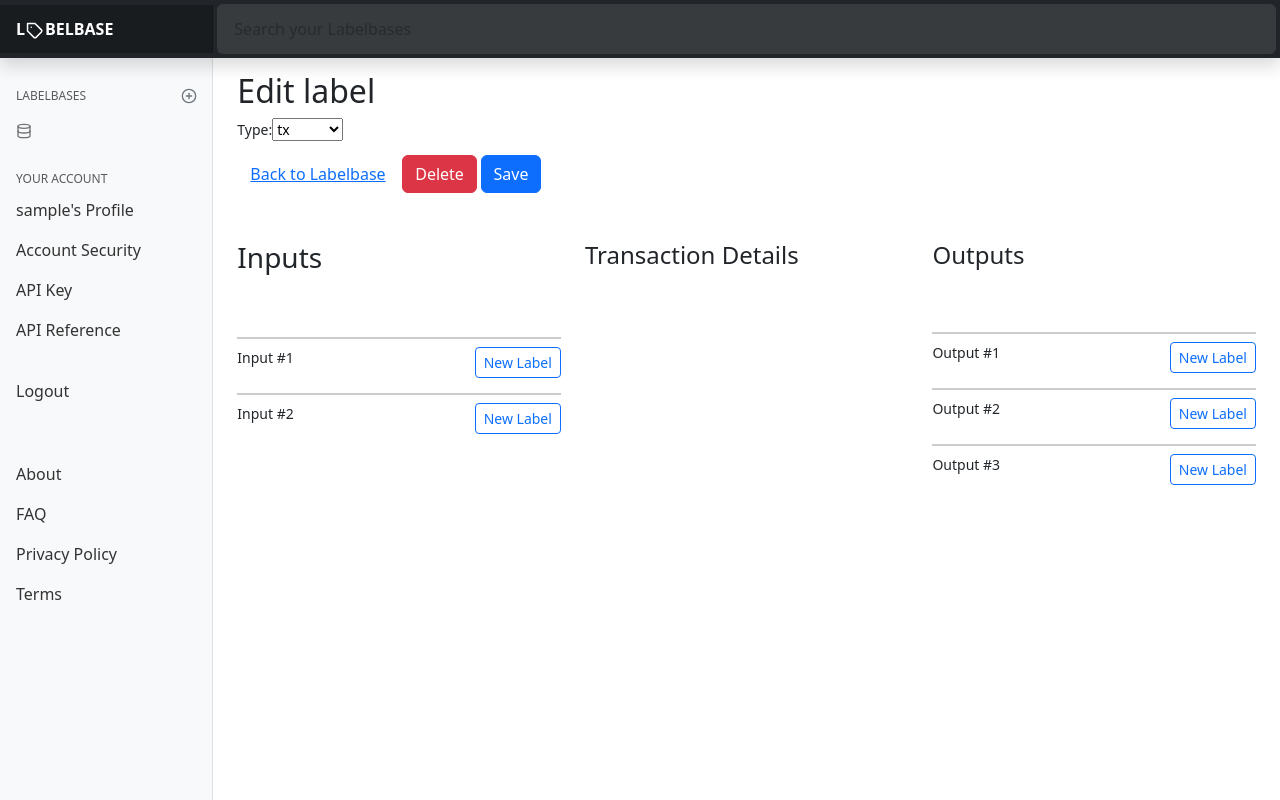
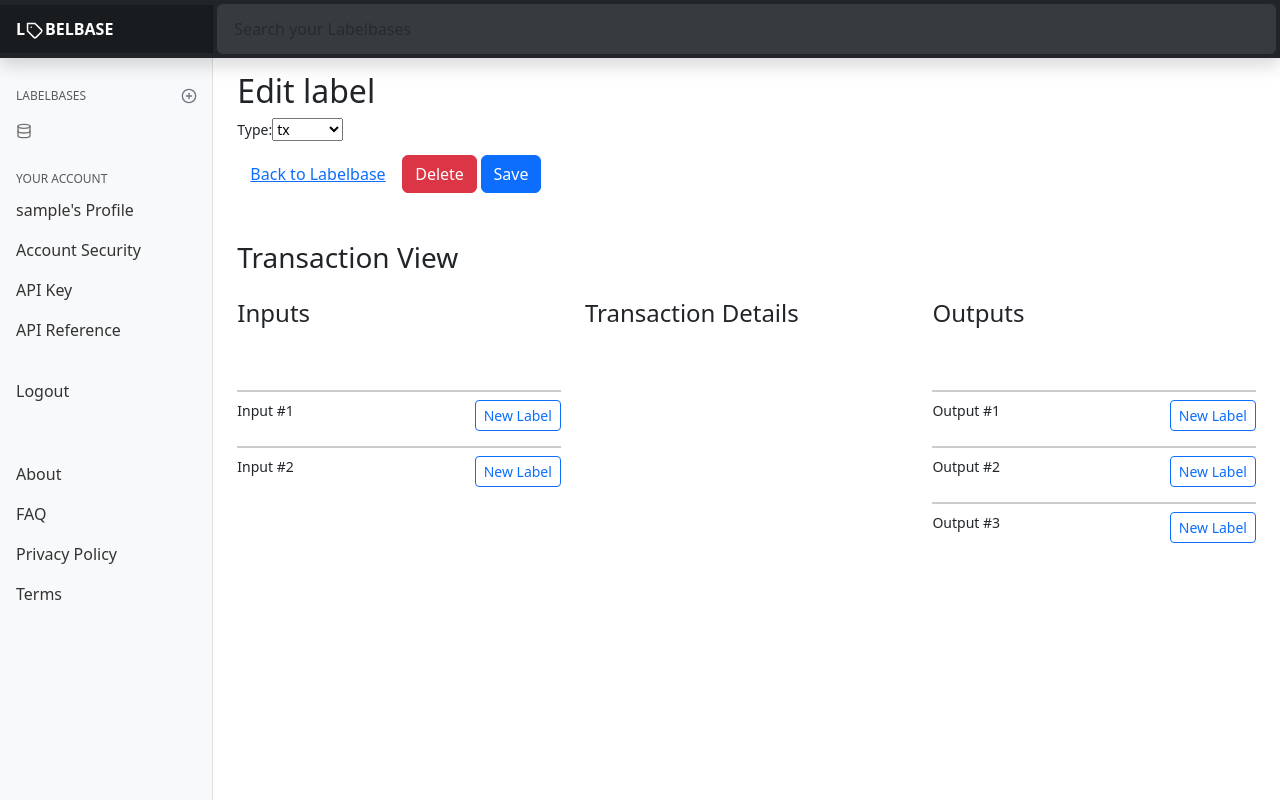
Before and after one commit to Labelbase/Labelbase, a Django app: page /label/1/edit/ in a window 1280 px wide. Run offline with Django 3.2, Linux system fonts and the light colour scheme; a user stored in the database is signed in; tables that the repository leaves empty hold one stand-in row (values such as "Sample post"); parts of the project's set-up code (start-up, migrations or seed data) failed here and were passed over; some libraries are stand-ins or nearby versions.

Commit message:
Add experimental label view

```diff
--- a/templates/label_edit.html
+++ b/templates/label_edit.html
@@ -35,8 +35,9 @@
     </style>
 
     <div class="row" style="padding-top: 3rem; padding-bottom: 3rem;">
+      <h3 class="mb-4">Transaction View</h3>
       <div class="col-md-4">
-        <h3 class="mb-4">Inputs</h3>
+        <h4 class="mb-4">Inputs</h4>
         <div class="connector"></div>
         <p><span class="float-left">Input #1</span> <button class="btn btn-outline-primary btn-sm float-right">New Label</button></p>
         <div class="connector"></div>
```
